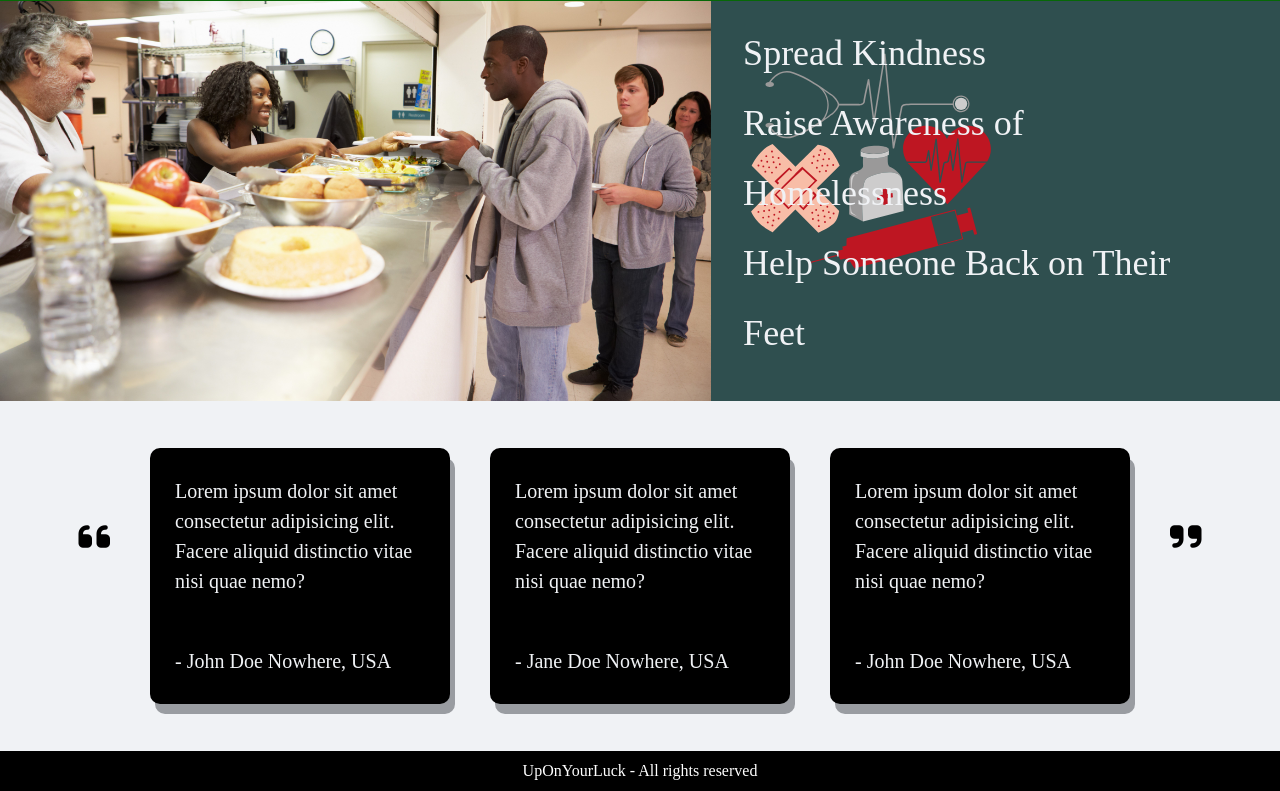
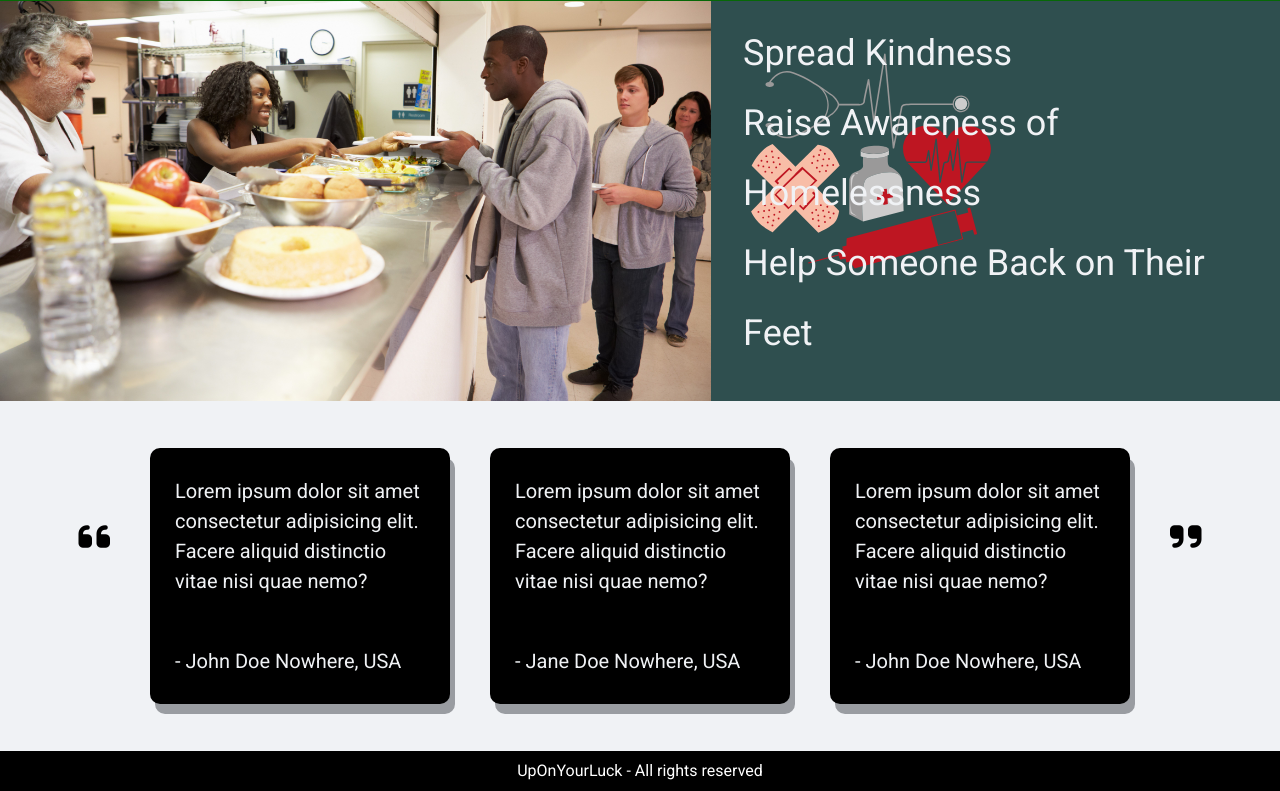
Before and after one commit to nebula1989/UpOnYourLuck, a Django app: page / in a window 1280 px wide. Shown: the part 1225-2016 px from the top of the page. Run offline with Django 4.2, Linux system fonts and the light colour scheme; some libraries are stand-ins or nearby versions.

Commit message:
changed font back to Roboto

```diff
--- a/welcome/static/welcome/styles.css
+++ b/welcome/static/welcome/styles.css
@@ -8,7 +8,7 @@
 
 body {
   color: rgb(240, 242, 245);
-  font-family: "Times New Roman", sans-serif;
+  font-family: "Roboto", sans-serif;
 }
 
 /* Register CTA */
```
